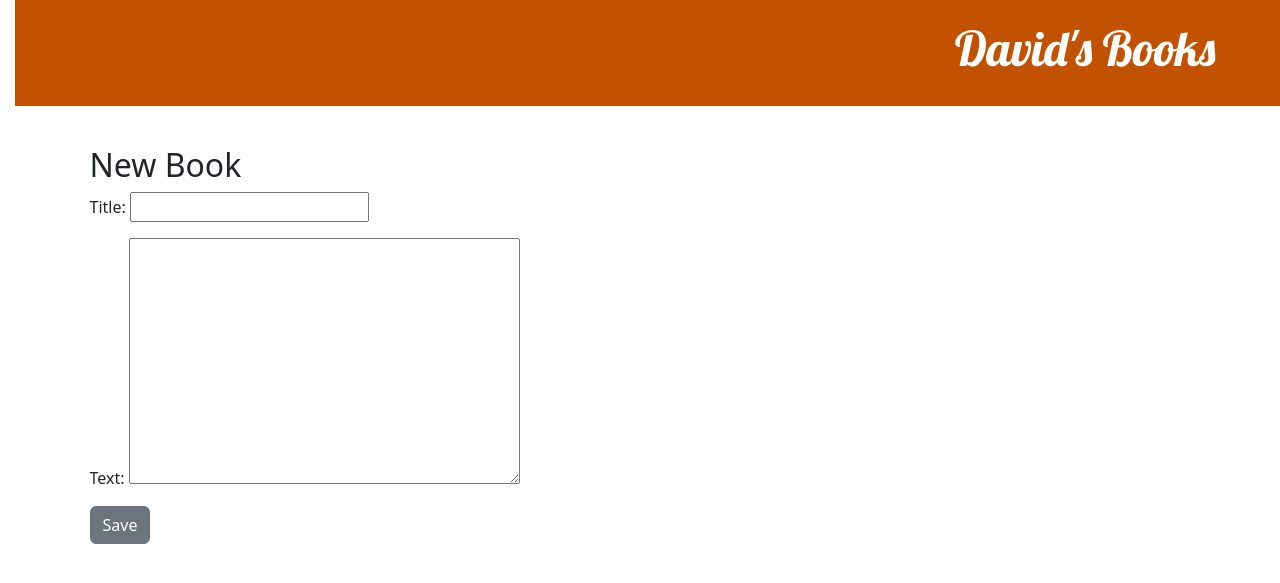
After one commit to Dcruz8-bit/Django-tutorial, a Django app: page /book/new/ in a window 1280 px wide. The commit adds this page. Shown: the top 583 px of the page. Run offline with Django 5.2, Linux system fonts and the light colour scheme.

Commit message:
Updated base.html with new book form link and styling

```diff
--- /dev/null
+++ b/books/forms.py
@@ -0,0 +1,7 @@
+from django import forms
+from .models import Book
+
+class BookForm(forms.ModelForm):
+    class Meta:
+        model = Book
+        fields = ('title', 'text')
--- a/books/templates/books/base.html
+++ b/books/templates/books/base.html
@@ -3,20 +3,30 @@
 <html>
   <head>
     <title>David's Books</title>
-        <link rel="stylesheet" href="https://cdn.jsdelivr.net/npm/bootstrap@5.3.3/dist/css/bootstrap.min.css"
+    <link rel="stylesheet"
+          href="https://cdn.jsdelivr.net/npm/bootstrap@5.3.3/dist/css/bootstrap.min.css"
           integrity="sha384-QWTKZyjpPEjISv5WaRU9OFeRpok6YctnYmDr5pNlyT2bRjXh0JMhjY6hW+ALEwIH"
           crossorigin="anonymous">
-        <link rel="stylesheet" href="https://fonts.googleapis.com/css?family=Lobster&subset=latin,latin-ext">
+    <link rel="stylesheet"
+          href="https://fonts.googleapis.com/css?family=Lobster&subset=latin,latin-ext">
     <link rel="stylesheet" href="{% static 'css/books.css' %}">
   </head>
   <body>
     <header class="page-header">
-            <div class="container">
+      <div class="container d-flex align-items-center justify-content-between">
+        <div class="top-menu">
+          {% if user.is_authenticated %}
+            <!-- Add Book button -->
+            <a href="{% url 'book_new' %}" class="btn btn-secondary me-2">
+              ➕ New Book
+            </a>
+          {% endif %}
+        </div>
         <h1><a href="/">David's Books</a></h1>
       </div>
     </header>
 
-        <main class="container">
+    <main class="container mt-4">
       <div class="row">
         <div class="col">
           {% block content %}
--- /dev/null
+++ b/books/templates/books/book_edit.html
@@ -0,0 +1,9 @@
+{% extends 'books/base.html' %}
+
+{% block content %}
+    <h2>{% if form.instance.pk %}Edit Book{% else %}New Book{% endif %}</h2>
+    <form method="POST" class="book-form">{% csrf_token %}
+        {{ form.as_p }}
+        <button type="submit" class="save btn btn-secondary">Save</button>
+    </form>
+{% endblock %}
--- a/books/urls.py
+++ b/books/urls.py
@@ -4,4 +4,6 @@ from . import views
 urlpatterns = [
     path('', views.book_list, name='book_list'),
     path('book/<int:pk>/', views.book_detail, name='book_detail'),
+    path('book/new/', views.book_new, name='book_new'),
+    path('book/<int:pk>/edit/', views.book_edit, name='book_edit'),
 ]
--- a/books/views.py
+++ b/books/views.py
@@ -1,6 +1,7 @@
-from django.shortcuts import render, get_object_or_404
+from django.shortcuts import render, get_object_or_404, redirect
 from django.utils import timezone
 from .models import Book
+from .forms import BookForm
 
 def book_list(request):
     books = Book.objects.filter(published_date__lte=timezone.now()).order_by('published_date')
@@ -9,3 +10,30 @@ def book_list(request):
 def book_detail(request, pk):
     book = get_object_or_404(Book, pk=pk)
     return render(request, 'books/book_detail.html', {'book': book})
+
+def book_new(request):
+    if request.method == "POST":
+        form = BookForm(request.POST)
+        if form.is_valid():
+            book = form.save(commit=False)
+            book.author = request.user
+            book.published_date = timezone.now()
+            book.save()
+            return redirect('book_detail', pk=book.pk)
+    else:
+        form = BookForm()
+    return render(request, 'books/book_edit.html', {'form': form})
+
+def book_edit(request, pk):
+    book = get_object_or_404(Book, pk=pk)
+    if request.method == "POST":
+        form = BookForm(request.POST, instance=book)
+        if form.is_valid():
+            book = form.save(commit=False)
+            book.author = request.user
+            book.published_date = timezone.now()
+            book.save()
+            return redirect('book_detail', pk=book.pk)
+    else:
+        form = BookForm(instance=book)
+    return render(request, 'books/book_edit.html', {'form': form})
```
Lines whose indentation alone changed are shown as unchanged.
